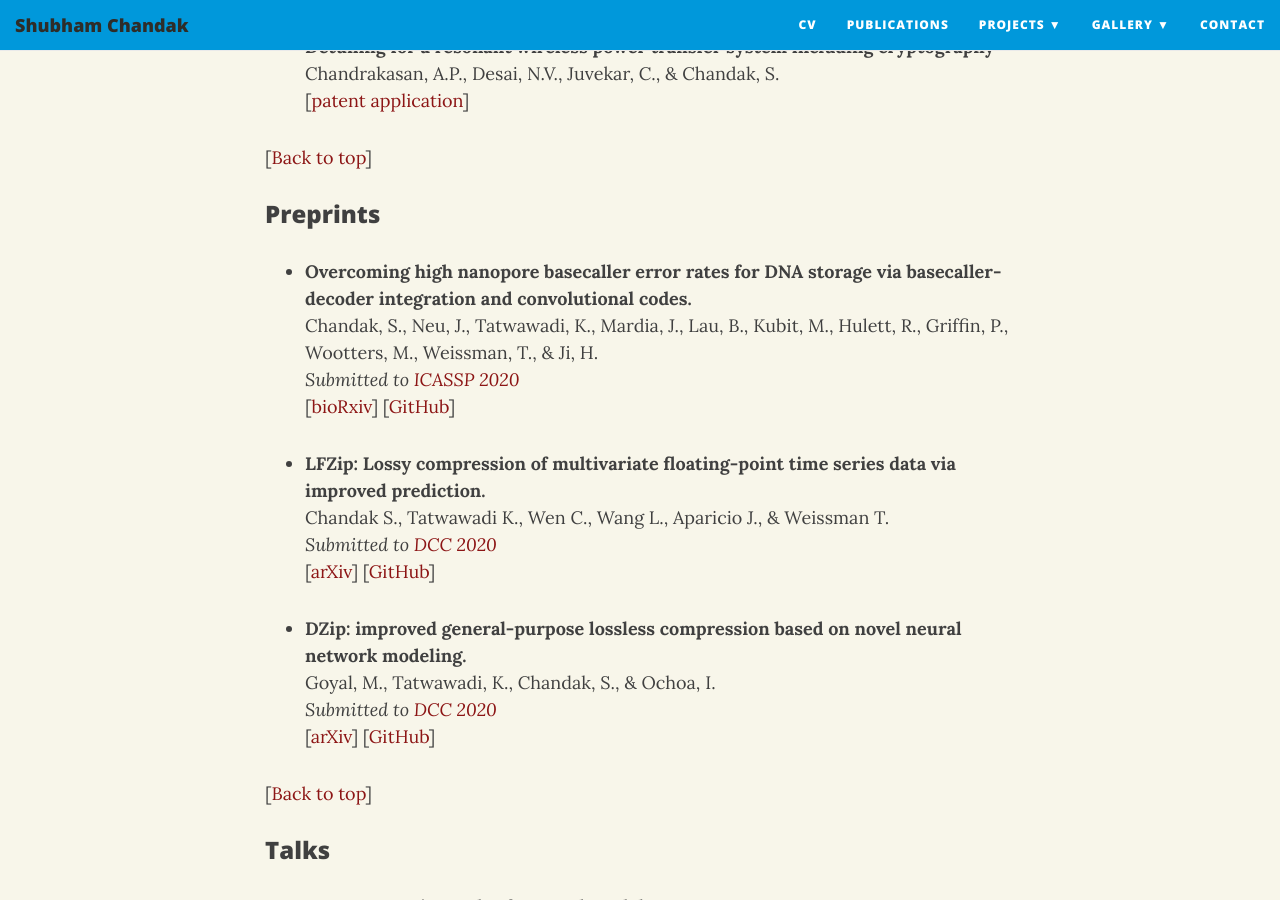
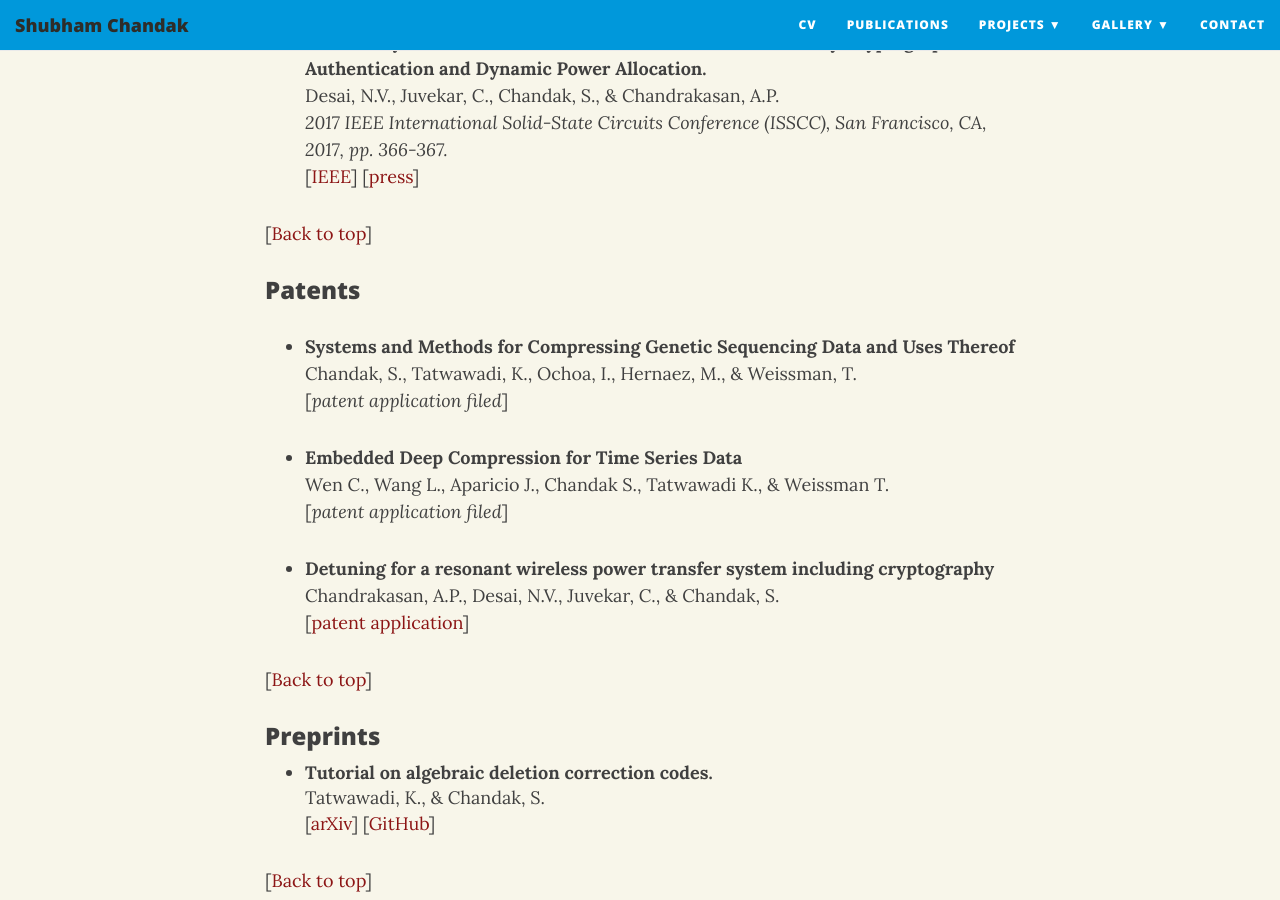
Before and after one commit to shubhamchandak94/shubhamchandak94.github.io, a Jekyll site: the page built from publications.md, in a window 1280 px wide and 900 px high, scrolled down 2128 px. Built offline with Jekyll 4.4.1, drawn with Linux system fonts in a browser that asks for light colours; nearby versions of some CDN libraries; some of the changed text lies outside the part shown.

Commit message:
Update publications.md

```diff
--- a/publications.md
+++ b/publications.md
@@ -64,22 +79,10 @@ Thereof**
   [[patent application](https://patents.google.com/patent/US20190245385A1/en)]
 
 <a id="preprints"></a>[[Back to top](#top_anchor_)]
-
 ### Preprints
-- **Overcoming high nanopore basecaller error rates for DNA storage via basecaller-decoder integration and convolutional codes.**
-  Chandak, S., Neu, J., Tatwawadi, K., Mardia, J., Lau, B., Kubit, M., Hulett, R., Griffin, P., Wootters, M., Weissman, T., & Ji, H.
-  _Submitted to [ICASSP 2020](https://2020.ieeeicassp.org/)_
-  [[bioRxiv](https://www.biorxiv.org/content/10.1101/2019.12.20.871939v1)] [[GitHub](https://github.com/shubhamchandak94/nanopore_dna_storage)]
-
-- **LFZip: Lossy compression of multivariate floating-point time series data via improved prediction.**
-  Chandak S., Tatwawadi K., Wen C., Wang L., Aparicio J., & Weissman T.
-  _Submitted to [DCC 2020](https://www.cs.brandeis.edu/~dcc/Call.html)_
-  [[arXiv](https://arxiv.org/abs/1911.00208)] [[GitHub](https://github.com/shubhamchandak94/LFZip)]
-
-- **DZip: improved general-purpose lossless compression based on novel neural network modeling.**
-  Goyal, M., Tatwawadi, K., Chandak, S., & Ochoa, I.
-  _Submitted to [DCC 2020](https://www.cs.brandeis.edu/~dcc/Call.html)_
-  [[arXiv](https://arxiv.org/abs/1911.03572)] [[GitHub](https://github.com/mohit1997/DZip)]
+- **Tutorial on algebraic deletion correction codes.**
+  Tatwawadi, K., & Chandak, S.
+  [[arXiv](https://arxiv.org/abs/1906.07887)] [[GitHub](https://github.com/shubhamchandak94/VT_codes)]
 
 <a id="talks"></a>[[Back to top](#top_anchor_)]
 
```
Also changed, not shown: other parts of publications.md (+15 -0 lines).
